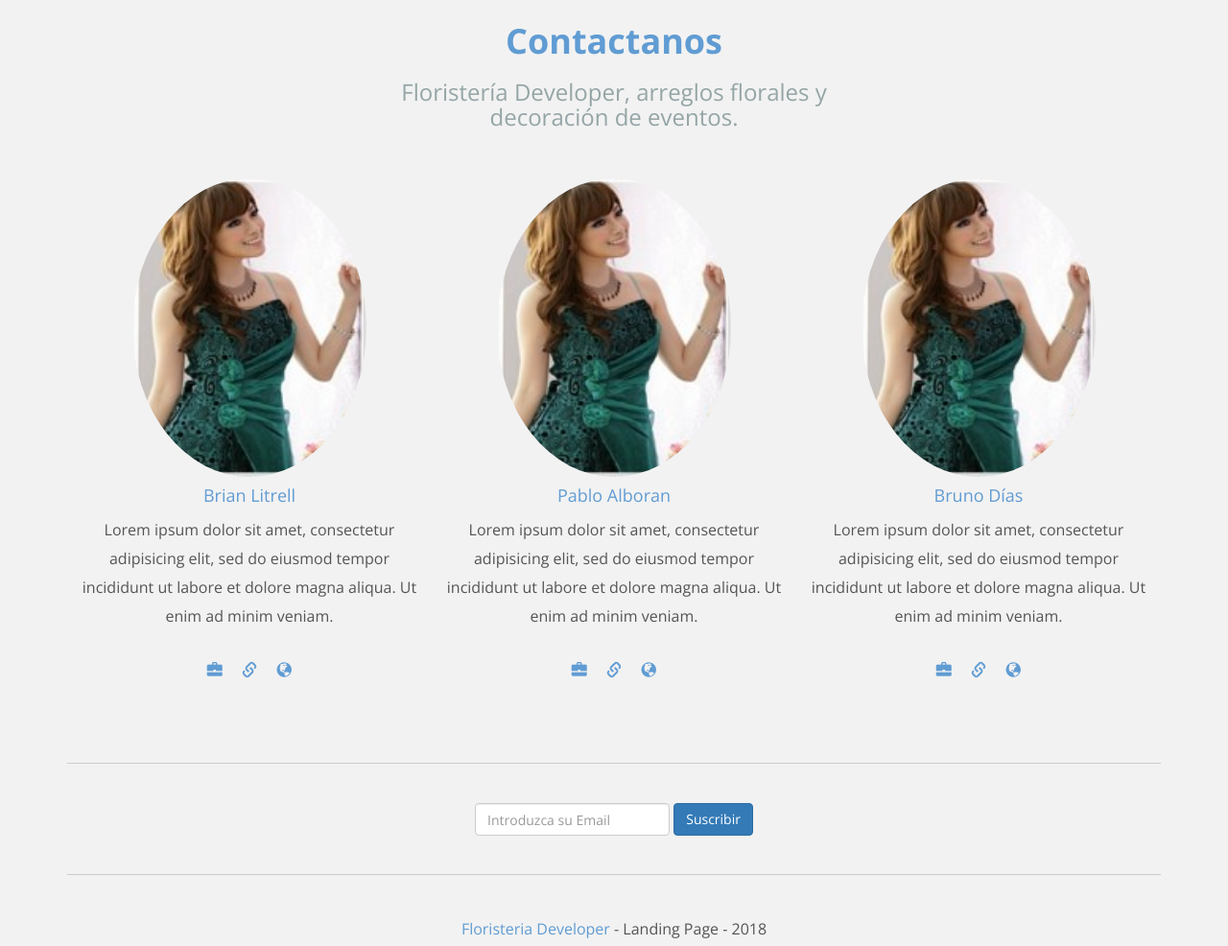
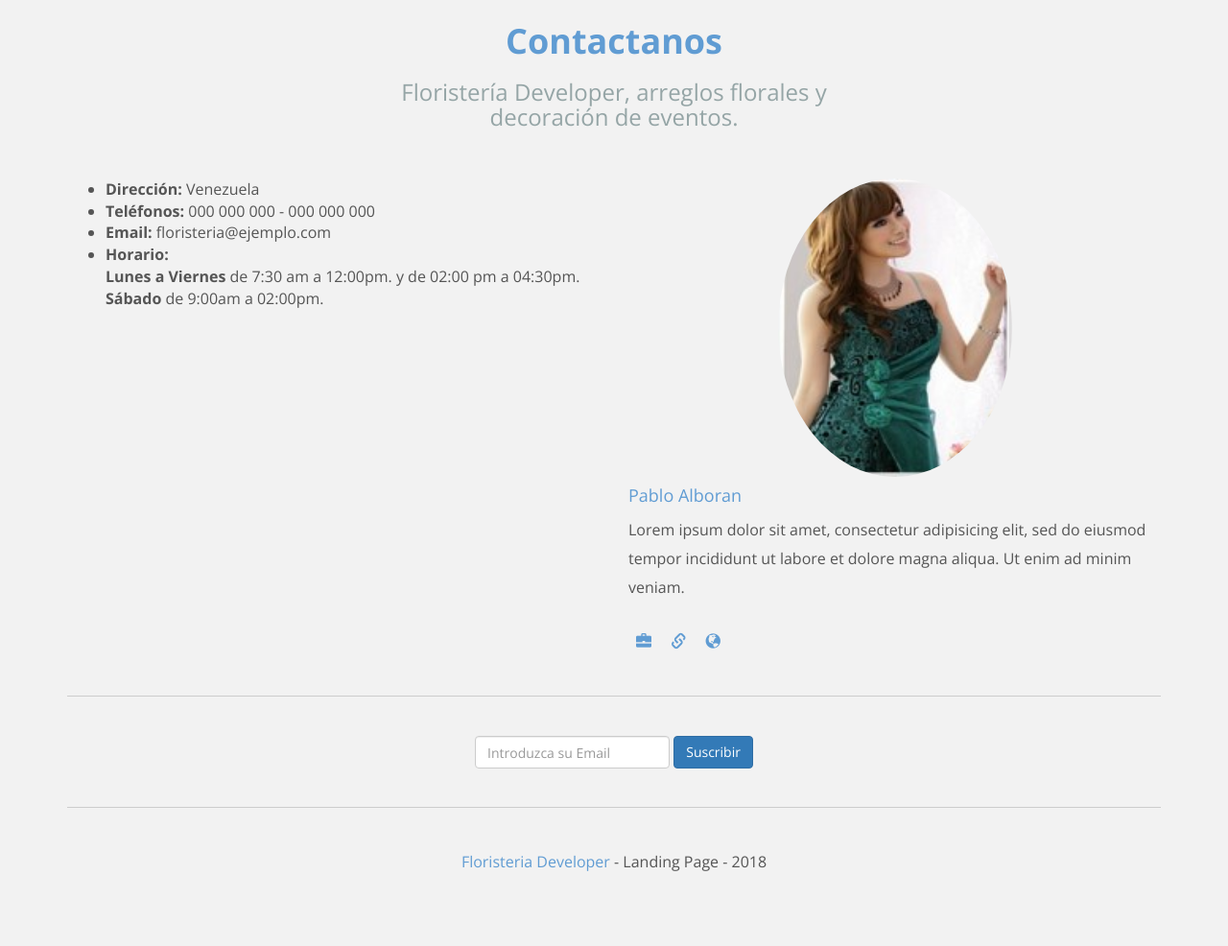
Before and after one commit to developerteremir/landingpage_curso_desafio, a plain HTML site: page index.html in a window 1280 px wide. Shown: the part 2106-3092 px from the top of the page at 96% size. After the commit the page ends 3059 px from the top, so only its background shows below. Drawn offline with nearby package versions, Linux system fonts and the light colour scheme.

Commit message:
Anexo del texto de contacto

```diff
--- a/index.html
+++ b/index.html
@@ -134,26 +134,21 @@
 					<h3>Floristería Developer, arreglos florales y decoración de eventos.</h3>
 				</div>
 			</div>
-			<div class="row centrado">
-				<div class="col-md-4 col-sm-4">
-					<img src="img/1_2_8.jpg" class="img-responsive img-circle wid center-block" alt="equipo">
-					<h4>Brian Litrell</h4>
-					<p>Lorem ipsum dolor sit amet, consectetur adipisicing elit, sed do eiusmod	tempor incididunt ut labore et dolore magna aliqua. Ut enim ad minim veniam.</p>
-					<p><i class="glyphicon glyphicon-briefcase"></i>
-					<i class="glyphicon glyphicon-link"></i>
-					<i class="glyphicon glyphicon-globe"></i></p>
+			<div class="row">
+				<div class="col-lg-6">
+					<ul>
+						<li><b>Dirección:</b> Venezuela</li>
+						<li><b>Teléfonos:</b> 000 000 000 - 000 000 000</li>
+						<li><b>Email:</b> floristeria@ejemplo.com</li>
+						<li><b>Horario:</b> <br/>
+							<b>Lunes a Viernes</b> de 7:30 am a 12:00pm. y de 02:00 pm a 04:30pm.<br/>
+							<b>Sábado</b> de 9:00am a 02:00pm.
+						</li>
+					</ul>
 				</div>
-				<div class="col-md-4 col-sm-4">
+				<div class="col-lg-6">
 					<img src="img/1_2_8.jpg" class="img-responsive img-circle wid center-block" alt="equipo">
 					<h4>Pablo Alboran</h4>
-					<p>Lorem ipsum dolor sit amet, consectetur adipisicing elit, sed do eiusmod	tempor incididunt ut labore et dolore magna aliqua. Ut enim ad minim veniam.</p>
-					<p><i class="glyphicon glyphicon-briefcase"></i>
-					<i class="glyphicon glyphicon-link"></i>
-					<i class="glyphicon glyphicon-globe"></i></p>
-				</div>
-				<div class="col-md-4 col-sm-4">
-					<img src="img/1_2_8.jpg" class="img-responsive img-circle wid center-block" alt="equipo">
-					<h4>Bruno Días</h4>
 					<p>Lorem ipsum dolor sit amet, consectetur adipisicing elit, sed do eiusmod	tempor incididunt ut labore et dolore magna aliqua. Ut enim ad minim veniam.</p>
 					<p><i class="glyphicon glyphicon-briefcase"></i>
 					<i class="glyphicon glyphicon-link"></i>
```
